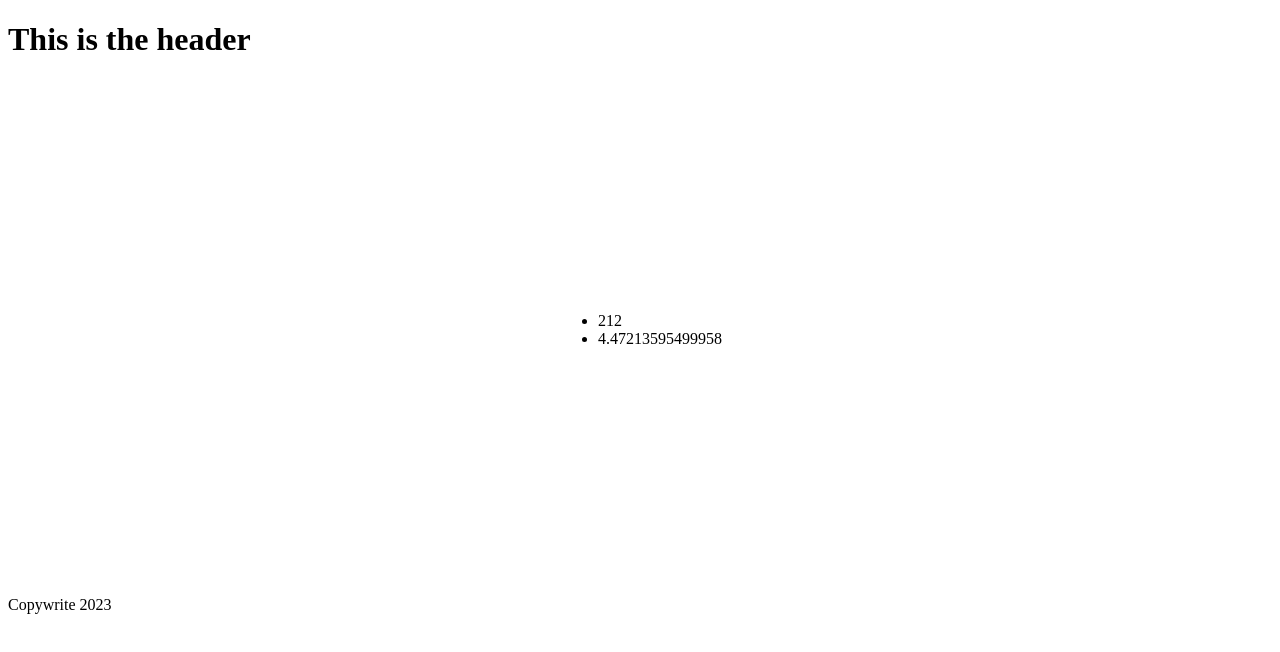
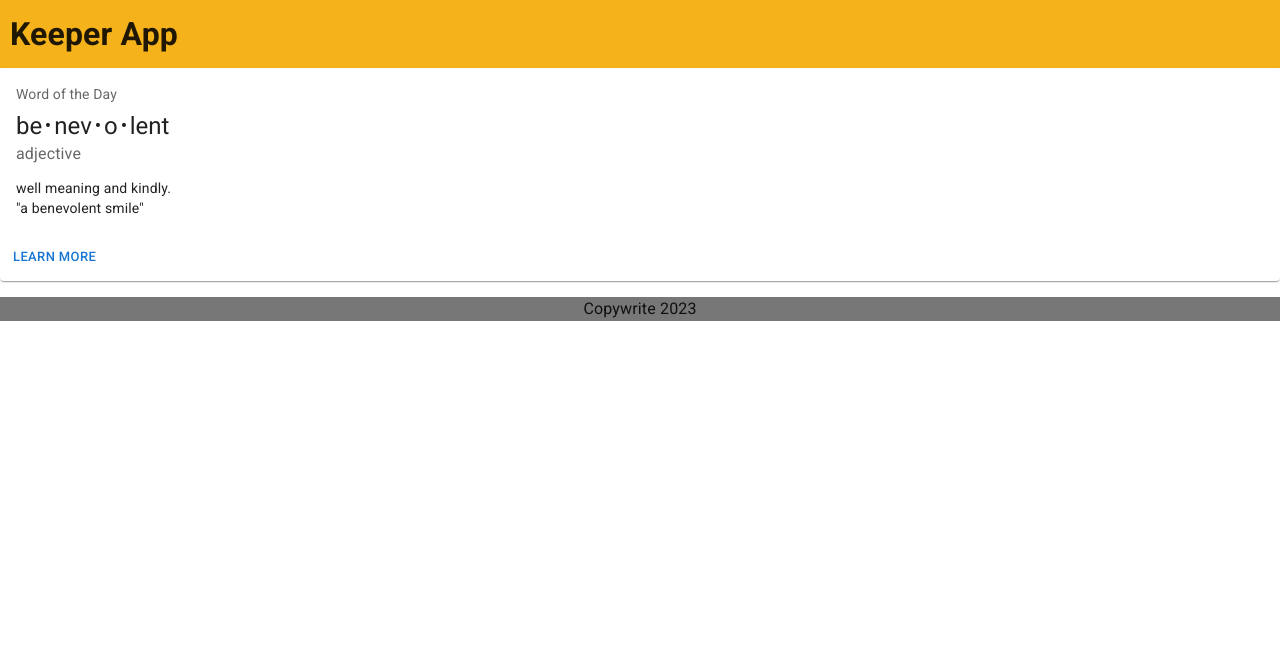
Before and after one commit to alaskannate/my-blog-v2, a React (Create React App) app: page / in a window 1280 px wide. Shown: the top 652 px of the page. Built offline with nearby package versions, Linux system fonts and the light colour scheme.

Commit message:
connected material UI

```diff
--- a/public/index.css
+++ b/public/index.css
@@ -1,13 +1,26 @@
 
-.calc {
-  height:500px;
-  width:100%;
-  display: flex;
-  justify-content:center;
-  align-items: center;
+html {
+  box-sizing: border-box;
 }
 
-.calc-box {
-  height:500px;
-  width:100%;
+h1 {
+  margin: 0;
 }
+
+.header-box {
+  background-color:#f5b21a;
+}
+
+.header-box h1 {
+  display: flex;
+  padding: 10px;
+}
+
+.footer-box {
+  background-color: #777;
+}
+
+.footer-box p {
+  display:flex;
+  justify-content: space-around;
+}
--- a/public/index.html
+++ b/public/index.html
@@ -1,8 +1,14 @@
 <!DOCTYPE html>
 <html lang="en">
   <head>
+    <meta name="viewport" content="initial-scale=1, width=device-width" />
+    <link rel="stylesheet" href="./index.css" />
+    <link rel="preconnect" href="https://fonts.googleapis.com" />
+    <link rel="preconnect" href="https://fonts.gstatic.com" crossorigin />
+    <link rel="stylesheet" href="https://fonts.googleapis.com/css2?family=Roboto:wght@300;400;500;600;700&display=swap"/>
+    <link rel="stylesheet" href="https://fonts.googleapis.com/icon?family=Material+Icons"/>
     <title>Blog V2</title>
-    <link rel="stylesheet" href="./index.css" />
+
   </head>
 
   <body>
--- a/src/App.jsx
+++ b/src/App.jsx
@@ -1,17 +1,22 @@
 import React from "react";
-import Header from "./components/Header";
-import List from "./components/List";
-import Footer from "./components/Footer";
+import { ThemeProvider, CssBaseline } from '@mui/material';
+import { createTheme } from '@mui/material/styles';
+import Header from "./components/layout/Header";
+import BasicCard from "./components/Card";
+import Footer from "./components/layout/Footer";
 
+
+const theme = createTheme();
 
 
 function App() {
-  return (
-    <div>
+    return (
+      <ThemeProvider theme={theme}>
+      <CssBaseline />
       <Header/>
-      <List/>
+      <BasicCard/>
       <Footer/>
-    </div>
+      </ThemeProvider>
   );
 }
 
--- /dev/null
+++ b/src/components/Card.jsx
@@ -0,0 +1,42 @@
+import * as React from 'react';
+import Box from '@mui/material/Box';
+import Card from '@mui/material/Card';
+import CardActions from '@mui/material/CardActions';
+import CardContent from '@mui/material/CardContent';
+import Button from '@mui/material/Button';
+import Typography from '@mui/material/Typography';
+
+const bull = (
+  <Box
+    component="span"
+    sx={{ display: 'inline-block', mx: '2px', transform: 'scale(0.8)' }}
+  >
+    •
+  </Box>
+);
+
+export default function BasicCard() {
+  return (
+    <Card sx={{ minWidth: 275 }}>
+      <CardContent>
+        <Typography sx={{ fontSize: 14 }} color="text.secondary" gutterBottom>
+          Word of the Day
+        </Typography>
+        <Typography variant="h5" component="div">
+          be{bull}nev{bull}o{bull}lent
+        </Typography>
+        <Typography sx={{ mb: 1.5 }} color="text.secondary">
+          adjective
+        </Typography>
+        <Typography variant="body2">
+          well meaning and kindly.
+          <br />
+          {'"a benevolent smile"'}
+        </Typography>
+      </CardContent>
+      <CardActions>
+        <Button size="small">Learn More</Button>
+      </CardActions>
+    </Card>
+  );
+}
--- a/src/components/List.jsx
+++ /dev/null
@@ -1,16 +0,0 @@
-import React from "react";
-import calculateHypotenuse, {convertTemperature,} from "../calculations.js"
-
-export default function List() {
-  return (
-<div className="calc-box">
-<div className="calc">
-        <ul>
-      <li>{convertTemperature(100,"c")}</li>
-      <li>{calculateHypotenuse(2,4)}</li>
-        </ul>
-    </div>
-</div>
-
-  );
-}
--- a/src/components/Header.jsx
+++ b/src/components/layout/Header.jsx
@@ -3,7 +3,7 @@ import React from "react";
 export default function Header() {
   return (
   <div className="header-box">
-  <h1>This is the header</h1>
+  <h1>Keeper App</h1>
   </div>
   );
 }
--- /dev/null
+++ b/src/components/layout/PageBody.jsx
@@ -0,0 +1 @@
+import React from 'react';
```
Also changed, not shown: package.json (+6 -1 lines), src/components/Buttons.jsx (added, +7 -0 lines), src/components/layout/Footer.jsx (renamed from src/components/Footer.jsx), 1 other file (tests, documents, lock files or other folders).
